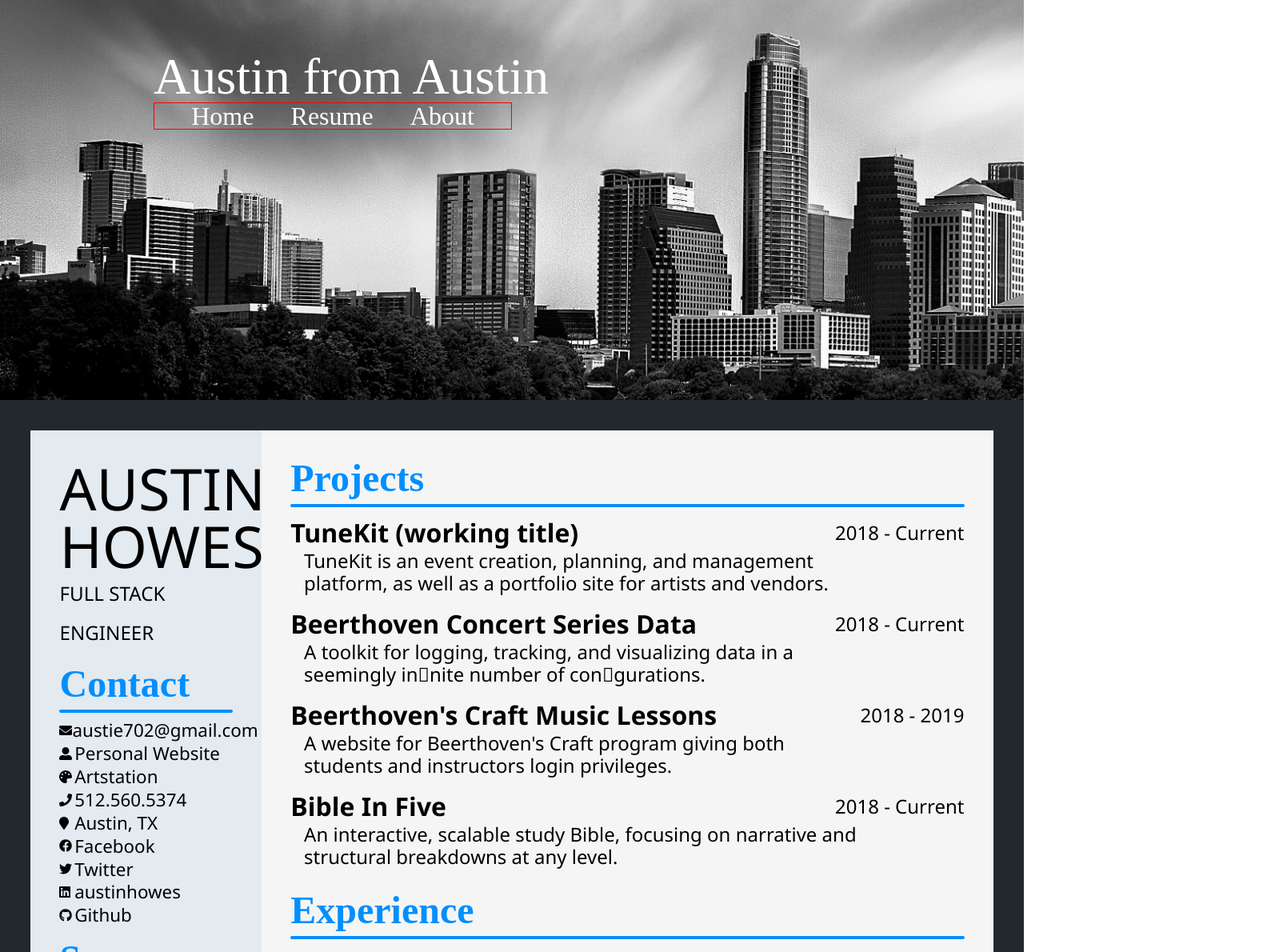
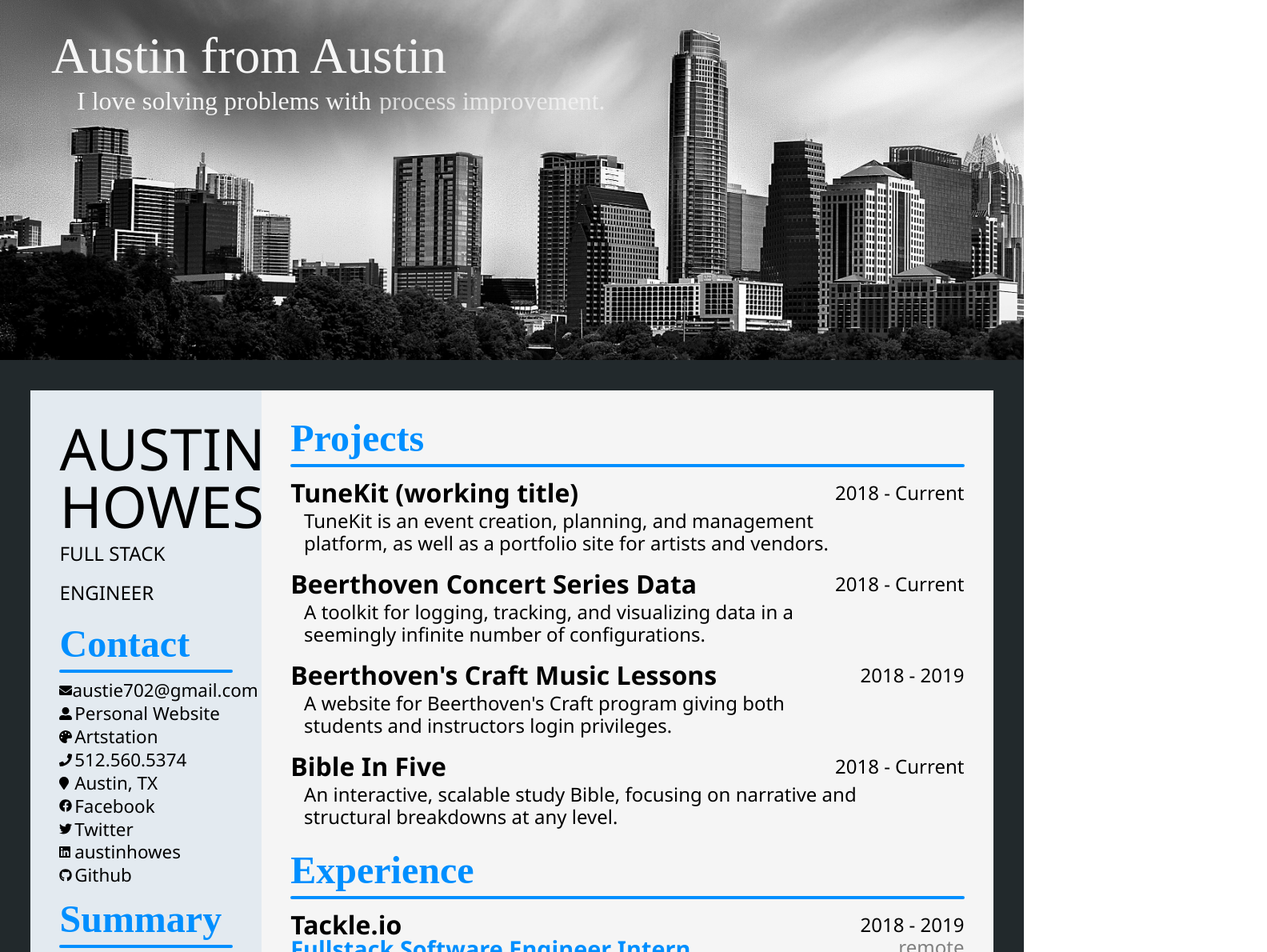
Before and after one commit to austie702/my-personal-site, a React (Create React App) app: page /resume in a window 1280 px wide. Shown: the top 1190 px of the page at 80% size, 1584 px wide, since content can reach past the window. Built offline with nearby package versions, Linux system fonts and the light colour scheme.

Commit message:
update banner and remove access to unfinished areas

```diff
--- a/src/App.css
+++ b/src/App.css
@@ -61,12 +61,12 @@ table {
 }
 
 .banner {
-  color: white;
+  color: whitesmoke;
   width: 100%;
-  min-height: 600px;
-  max-height: 700px;
-  padding: 5% 15%;
-  background-image: url('./Images/atxbw.jpg');
+  /* min-height: 600px; */
+  height: 450px;
+  padding: 3% 5%;
+  background-image: url('./Images/atxbwSmall.jpg');
   background-repeat: no-repeat;
   background-size: cover;
 }
@@ -87,7 +87,7 @@ table {
   flex-direction: column;
   justify-content: space-between;
   align-content: space-between;
-  height: 500px;
+  height: 20px;
 }
 
 .austin-from-austin {
@@ -95,7 +95,7 @@ table {
 }
 
 .austin-from-austin a {
-  color: white;
+  color: whitesmoke;
   text-decoration: none;
 }
 
@@ -107,6 +107,8 @@ table {
 .problem-solving {
   /* margin-top: 20%; */
   font-size: 1em;
+  padding-left: 2em;
+  padding-top: 0.5em;
 }
 
 .rw-wrapper{
@@ -186,9 +188,10 @@ table {
   display: flex;
   flex-direction: column;
   padding: 0% 20%;
-  color: white;
+  color: black;
   text-align: center;
-  background-color: #bb1333;
+  /* background-color: #bb1333; */
+  background-color: #7590a7;
 }
 
 .i-am-section-title {
@@ -208,14 +211,15 @@ table {
   flex-direction: column;
   justify-content: space-evenly;
   width: 35%;
+  max-height: 70%;
   padding: 1em;
   border-radius: .5em;
-  box-shadow: 5px 5px 15px 5px #a7112d;
+  /* box-shadow: 5px 5px 15px 5px #a7112d; */
+  box-shadow: 5px 5px 15px 5px #6b8499;
 }
 
 .i-am-a:hover {
-  text-shadow: 1px 1px #1d2326;
-  box-shadow: 1px 1px #1d2326;
+  box-shadow: 2px 2px 6px 6px #6b8499;
 }
 
 .i-am-a h2 {
@@ -223,7 +227,8 @@ table {
 }
 
 .i-am-a p {
-  font-size: 1.05em;
+  font-size: 1.2em;
+  text-align: center;
 }
 
 .i-am-line {
@@ -268,7 +273,6 @@ table {
   justify-content: space-evenly;
   font-size: 200%;
   width: 50%;
-  border: 1px solid red;
 }
 
 .banner-small nav a {
@@ -294,6 +298,10 @@ table {
   margin: 3%;
   box-sizing: border-box;
   box-shadow: 5px 5px 15px 5px rgb(24, 24, 24);
+}
+
+.work-card:hover {
+  box-shadow: 2px 2px 5px 5px rgb(32, 32, 32);
 }
 
 .work-card .title {
--- a/src/App.js
+++ b/src/App.js
@@ -2,14 +2,14 @@ import React from 'react';
 import { Route } from 'react-router-dom';
 import Home from './Pages/Home.js';
 import Resume from './Pages/Resume.js';
-import About from './Pages/About.js';
+// import About from './Pages/About.js';
 import BibleInFive from './Pages/BibleInFive';
 
 const App = () => (
   <div className='app'>
     <Route exact path='/' component={Home} />
     <Route path='/resume' component={Resume} />
-    <Route path='/about' component={About} />
+    {/* <Route path='/about' component={About} /> */}
     <Route path='/portfolio/dev/bible-in-five' component={BibleInFive} />
   </div>
 );
--- a/src/Components/Banner/Banner.js
+++ b/src/Components/Banner/Banner.js
@@ -1,5 +1,6 @@
 import React, { Component } from 'react';
-import NavPages from '../Nav/NavPages';
+import { Link } from 'react-router-dom';
+// import NavPages from '../Nav/NavPages';
 import '../../Images/profilePic.png';
 import '../../Images/atxbw.jpg';
 
@@ -10,10 +11,10 @@ class Banner extends Component {
 
         <div className="header-elements">
           <div className="austin-from-austin">
-            <h1>Austin from Austin</h1>
+          <Link to='/'>Austin from Austin</Link>
           </div>
 
-          <NavPages />
+          {/* <NavPages /> */}
 
           {/* <div className="profile-pic">
             <img src={ require('../../Images/profilePic.png') } alt="Austin getting punched." />
--- a/src/Components/BannerSmall/BannerSmall.js
+++ b/src/Components/BannerSmall/BannerSmall.js
@@ -1,13 +1,13 @@
 import React from 'react';
 import { Link } from 'react-router-dom';
-import NavPages from '../Nav/NavPages.js';
+// import NavPages from '../Nav/NavPages.js';
 
 const BannerSmall = () => (
   <div className="banner-small">
     <div className="austin-from-austin">
       <Link to='/'>Austin from Austin</Link>
     </div>
-    <NavPages />
+    {/* <NavPages /> */}
   </div>
 )
 
--- a/src/Components/Nav/NavWithSocialMedia.js
+++ b/src/Components/Nav/NavWithSocialMedia.js
@@ -6,7 +6,7 @@ const NavWithSocialMedia = () => (
   <nav>
     <Link to='/'>Home</Link>
     <Link to='/resume'>Resume</Link>
-    <Link to='/about'>About</Link>
+    {/* <Link to='/about'>About</Link> */}
     <div className="social-media">
       <a href="https://github.com/austie702" target="blank"><FontAwesomeIcon icon={['fab', 'github']} /> </a>
       <a href="https://twitter.com/austie702" target="blank"><FontAwesomeIcon icon={['fab', 'twitter']} /> </a>
--- a/src/Components/ResumeComponent/ResumeComponent.js
+++ b/src/Components/ResumeComponent/ResumeComponent.js
@@ -146,7 +146,7 @@ class ResumeComponent extends Component {
                   <h3 className="project-or-company-title">Beerthoven Concert Series Data</h3>
                   <p className="date">2018 - Current</p>
                 </div>
-                <p className="p-desc">A toolkit for logging, tracking, and visualizing data in a seemingly in􀃕nite number of con􀃕gurations.</p>
+                <p className="p-desc">A toolkit for logging, tracking, and visualizing data in a seemingly infinite number of configurations.</p>
               </div>
 
               <div className="project">
@@ -185,7 +185,7 @@ class ResumeComponent extends Component {
               <ul>
                 <li>Primarily worked with React to add new pages and features to Tackle's existing website.</li>
                 <li>Absorbed as much as possible about the way the Amazon Marketplace functions on the enterprise level to inform my production on the product.</li>
-                <li>Navigated the backend API Python code base to 􀃕nd endpoints to work with my frontend code.</li>
+                <li>Navigated the backend API Python code base to find endpoints to work with my frontend code.</li>
                 <li>Authored UI/UX mockups and created documentation for pages I was responsible for.</li>
               </ul>
             </div>
@@ -202,7 +202,7 @@ class ResumeComponent extends Component {
               <ul>
                 <li>Implemented new features in both front and back end for the admin-facing version of the site.</li>
                 <li>Removed list of bugs provided by CSA as well as those I found along the way.</li>
-                <li>Deployed server instance for non-destructive work􀃖ow during testing phase.</li>
+                <li>Deployed server instance for non-destructive workflow during testing phase.</li>
               </ul>
             </div>
 
@@ -233,8 +233,8 @@ class ResumeComponent extends Component {
               <ul>
                 <li>Attendance increased by 400%.</li>
                 <li>Cut costs by 20% through B2B partnerships I formed, sponsorship, and using data to make informed decisions.</li>
-                <li>Turned a pro􀃕t on their 􀃕rst of many shows, freeing up their 􀃕nances to do more community outreach expansion.</li>
-                <li>Creating data visualizations from past data to refocus our resources to increase pro􀃕ts and attendance as well as more accurately aim our outreach.</li>
+                <li>Turned a profit on their first of many shows, freeing up their finances to do more community outreach expansion.</li>
+                <li>Creating data visualizations from past data to refocus our resources to increase profits and attendance as well as more accurately aim our outreach.</li>
               </ul>
             </div>
 
@@ -248,7 +248,7 @@ class ResumeComponent extends Component {
                 <p className="location">Austin, TX</p>
               </div>
               <ul>
-                <li>After initially structuring the company, my main role was asset creation. I provided 3D scans or authored 3D models for projects in architecture, engineering, construction, 􀃕lm, and gaming. Birdhouse produced sub-millimeter accurate recreations of various sites and objects using both laser-based and photogrammetry-based scanning methods.</li>
+                <li>After initially structuring the company, my main role was asset creation. I provided 3D scans or authored 3D models for projects in architecture, engineering, construction, film, and gaming. Birdhouse produced sub-millimeter accurate recreations of various sites and objects using both laser-based and photogrammetry-based scanning methods.</li>
               </ul>
             </div>
 
@@ -276,10 +276,10 @@ class ResumeComponent extends Component {
                 <p className="location">Bellevue, WA</p>
               </div>
               <ul>
-                <li>Initially hired to help a problem that was behind schedule, I 􀃕nished my work in 9 months (14 month deadline).</li>
+                <li>Initially hired to help a problem that was behind schedule, I finished my work in 9 months (14 month deadline).</li>
                 <li>Authored 80%+ of the game's physics assets.</li>
                 <li>Set the quality benchmark for distant-LOD rendering, balancing quality and performance.</li>
-                <li>Seamlessly discovered and repaired hundreds of errors from other departments by integrating information from meetings I proposed with each department, helping me produce this work􀃖ow from day one.</li>
+                <li>Seamlessly discovered and repaired hundreds of errors from other departments by integrating information from meetings I proposed with each department, helping me produce this workflow from day one.</li>
                 <li>Proposed and implemented a more performant company-wide restructuring of our organizational tools.</li>
               </ul>
             </div>
--- a/src/Components/WorkCard/WorkCard.js
+++ b/src/Components/WorkCard/WorkCard.js
@@ -35,7 +35,8 @@ class WorkCard extends Component {
     return (
       <div className="work-card">
         <h3 className="title">
-          <Link to={`/portfolio/${this.props.path}`}>{this.props.title}</Link>
+          {/* <Link to={`/portfolio/${this.props.path}`}>{this.props.title}</Link> */}
+          {this.props.title}
         </h3>
         <img
           className="thumbnail"
--- a/src/Pages/About.js
+++ b/src/Pages/About.js
@@ -1,12 +1,12 @@
 import React from 'react';
 import Footer from '../Components/Footer/Footer.js';
-import BannerSmall from '../Components/BannerSmall/BannerSmall.js';
+import Banner from '../Components/Banner/Banner.js';
 import AboutMeComponent from '../Components/AboutMeComponent/AboutMeComponent.js';
 
 const About = () => {
   return (
     <div>
-      <BannerSmall />
+      <Banner />
       <AboutMeComponent />
       <Footer />
     </div>
--- a/src/Pages/Resume.js
+++ b/src/Pages/Resume.js
@@ -1,12 +1,12 @@
 import React from 'react';
 import ResumeComponent from '../Components/ResumeComponent/ResumeComponent.js';
 import Footer from '../Components/Footer/Footer.js';
-import BannerSmall from '../Components/BannerSmall/BannerSmall.js';
+import Banner from '../Components/Banner/Banner.js';
 
 const Resume = () => {
   return (
     <div className="resume-page">
-      <BannerSmall />
+      <Banner />
       <ResumeComponent />
       <Footer />
     </div>
```
Also changed, not shown: src/Components/Work/Work.js (+9 -7 lines).
